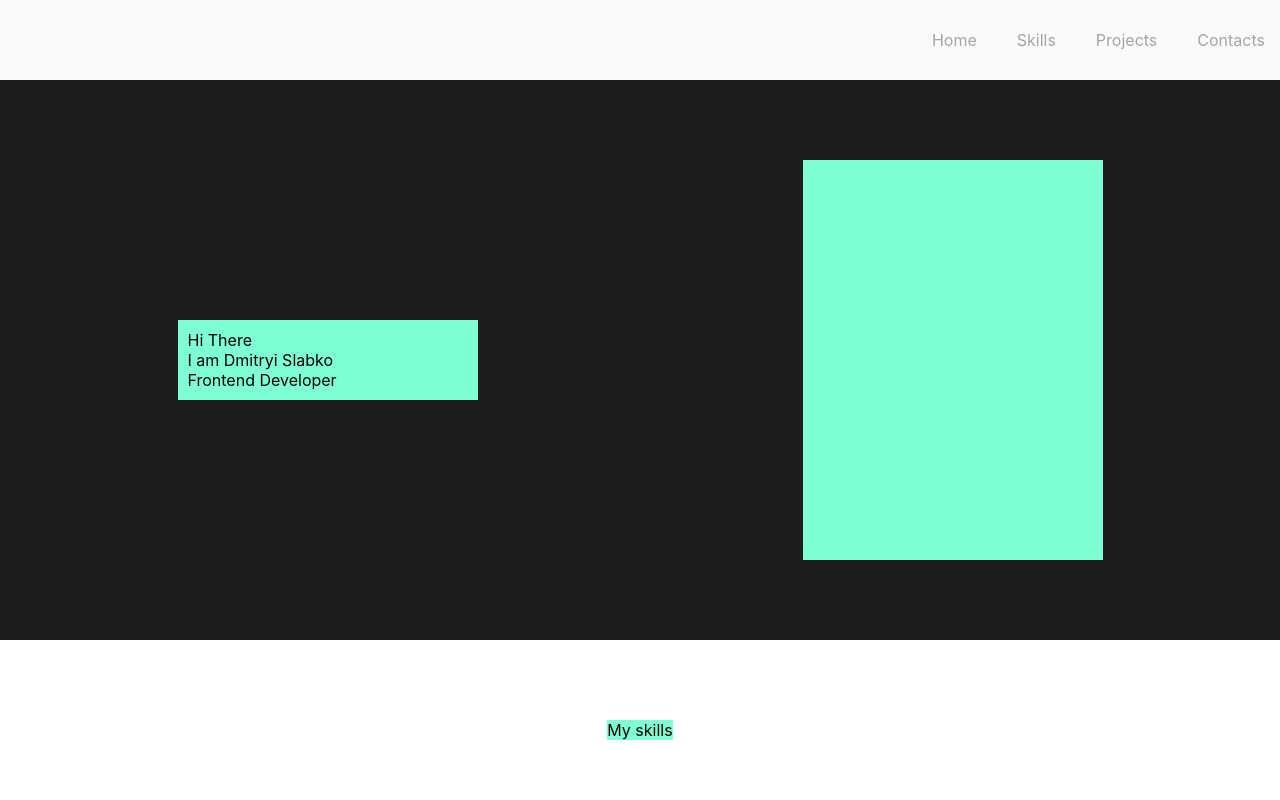
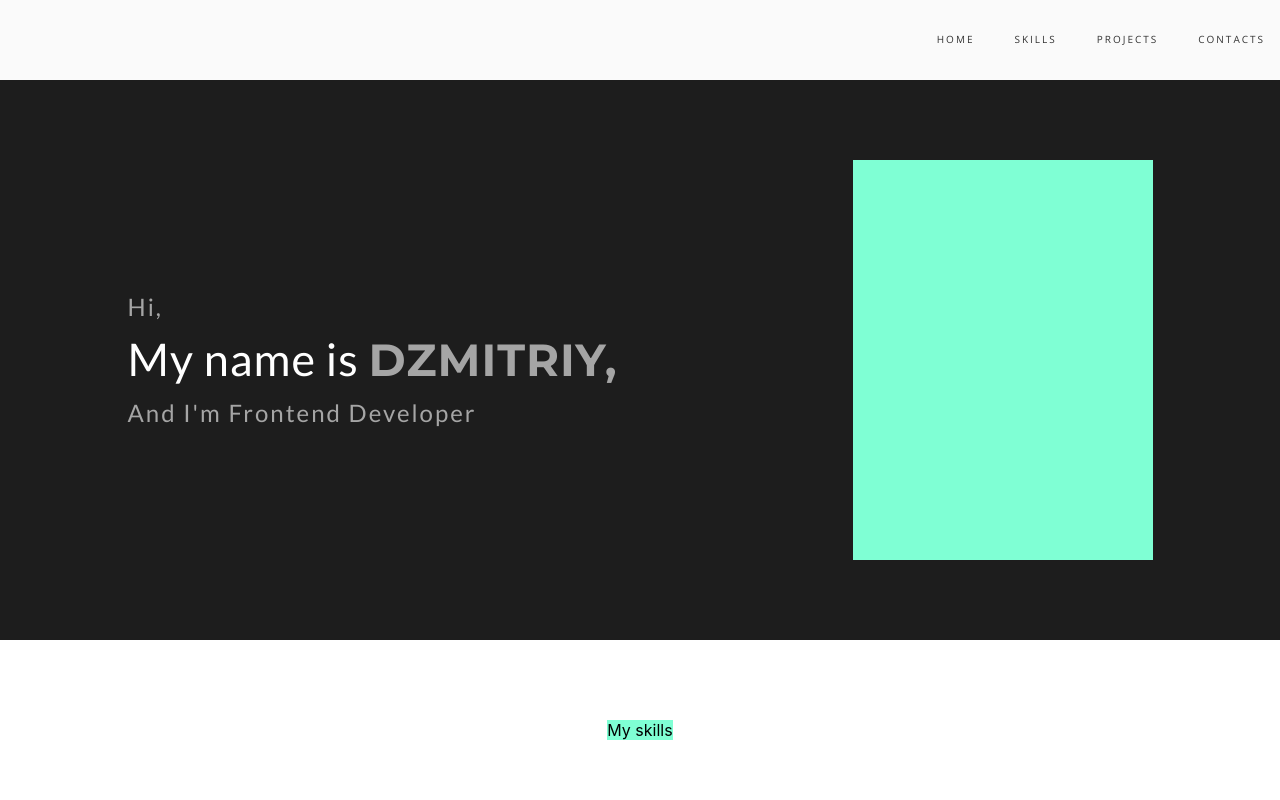
Before and after one commit to AlertDSG/CV, a React (Create React App) app: page / in a window 1280 px wide. Shown: the top 800 px of the page. Built offline with nearby package versions, Linux system fonts and the light colour scheme.

Commit message:
Refactor styles rom block header and about me and add google fonts

```diff
--- a/public/index.html
+++ b/public/index.html
@@ -2,19 +2,23 @@
 <html lang="en">
   <head>
     <meta charset="utf-8" />
-    <link rel="icon" href="%PUBLIC_URL%/favicon.ico" />
+    <link rel="icon" href="/favicon.ico" />
+    <link rel="shortcut icon" href="/favicon.ico" type="image/x-icon">
+    <link href="https://fonts.googleapis.com/css2?family=Montserrat:wght@400;700&display=swap" rel="stylesheet">
+    <link href="https://fonts.googleapis.com/css2?family=Open+Sans:wght@300;700&display=swap" rel="stylesheet">
+    <link href="https://fonts.googleapis.com/css2?family=Lato:wght@300;400;700&display=swap" rel="stylesheet">
     <meta name="viewport" content="width=device-width, initial-scale=1" />
     <meta name="theme-color" content="#000000" />
     <meta
       name="description"
       content="Web site created using create-react-app"
     />
-    <link rel="apple-touch-icon" href="%PUBLIC_URL%/logo192.png" />
+<!--    <link rel="apple-touch-icon" href="%PUBLIC_URL%/logo192.png" />-->
     <!--
       manifest.json provides metadata used when your web app is installed on a
       user's mobile device or desktop. See https://developers.google.com/web/fundamentals/web-app-manifest/
     -->
-    <link rel="manifest" href="%PUBLIC_URL%/manifest.json" />
+<!--    <link rel="manifest" href="%PUBLIC_URL%/manifest.json" />-->
     <!--
       Notice the use of %PUBLIC_URL% in the tags above.
       It will be replaced with the URL of the `public` folder during the build.
--- a/src/common/styles/sass/variables.scss
+++ b/src/common/styles/sass/variables.scss
@@ -2,3 +2,4 @@ $primaryColor: #1d1d1d;
 $secondColor: #fff;
 $someColor: #282828;
 $someText: #a5a5a5;
+$anyText: #333;
--- a/src/components/AboutMe/AboutMe.module.scss
+++ b/src/components/AboutMe/AboutMe.module.scss
@@ -10,9 +10,31 @@
         justify-content: space-around;
         align-items: center;
         .text {
-            padding: 10px;
-            width: 300px;
-            background: aquamarine;
+            width: 500px;
+            color: $secondColor;
+            .anyText{
+                font-family: 'Lato', sans-serif;
+                font-weight: 400;
+                font-size: 24px;
+                letter-spacing: 2px;
+                line-height: 1.1em;
+                color: $someText;
+            }
+            .allName{
+                font-family: 'Lato', sans-serif;
+                font-weight: 400;
+                padding: 15px 0;
+                letter-spacing: 1px;
+                line-height: 1.1em;
+                font-size: 45px;
+
+                .name{
+                    font-family: 'Montserrat', sans-serif;
+                    font-weight: 700;
+                    text-transform: uppercase;
+                    color: $someText;
+                }
+            }
         }
         .photoBlock {
             height: 400px;
--- a/src/components/AboutMe/AboutMe.tsx
+++ b/src/components/AboutMe/AboutMe.tsx
@@ -7,15 +7,14 @@ export const AboutMe = () => {
             <div className={'container'}>
                 <div className={style.contentBlock}>
                     <div className={style.text}>
-                        <span>Hi There</span>
-                        <h1>I am Dmitryi Slabko</h1>
-                        <span>Frontend Developer</span>
+                        <span className={style.anyText}>Hi,</span>
+                        <h1 className={style.allName}>My name is <span className={style.name}>DZMITRIY,</span></h1>
+                        <span className={style.anyText}>And I'm Frontend Developer</span>
                     </div>
                     <div className={style.photoBlock}>
                     </div>
                 </div>
             </div>
-
         </section>
     );
 };
--- a/src/components/Navigation/Navigation.module.scss
+++ b/src/components/Navigation/Navigation.module.scss
@@ -1,3 +1,5 @@
+@import "../../common/styles/sass/variables";
+
 .navBlock {
     height: 80px;
     display: flex;
@@ -6,5 +8,13 @@
     .bodyLinks {
         display: flex;
         gap: 40px;
+        font-family: 'Open Sans', sans-serif;
+        font-weight: 300;
+        font-size: 10px;
+        line-height: 56%;
+        letter-spacing: 0.2em;
+        text-transform: uppercase;
+        cursor: pointer;
+        color: $anyText;
     }
 }
```
Also changed, not shown: 1 other file (tests, documents, lock files or other folders).
